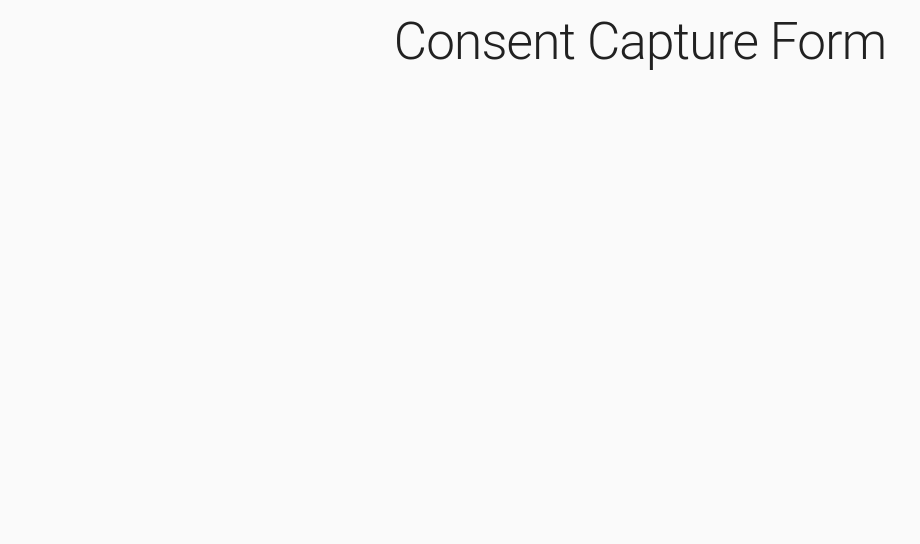
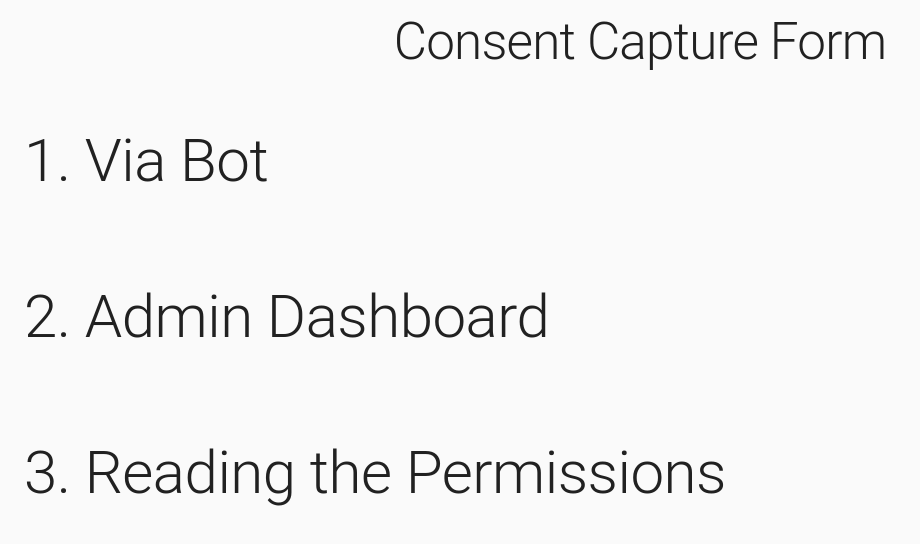
Before and after one commit to jcunanan05/smartsaver-cap-form, a React (Create React App) app: page / in a window 1280 px wide. Shown: the top 544 px of the page, without its empty margins (0-920 px from the left). Built offline with nearby package versions, Linux system fonts and the light colour scheme.

Commit message:
Add Section Component

```diff
--- a/src/App.js
+++ b/src/App.js
@@ -1,11 +1,22 @@
 import React from 'react';
 import ThemeContainer from './styles/ThemeContainer';
 import Header from './components/Header';
+import Typography from '@material-ui/core/Typography';
+import Section from './components/Section';
 
 function App() {
   return (
     <div className="App">
       <Header title="Consent Capture Form" />
+      <Section>
+        <Typography variant="h2">{'1. Via Bot'}</Typography>
+      </Section>
+      <Section>
+        <Typography variant="h2">{'2. Admin Dashboard'}</Typography>
+      </Section>
+      <Section>
+        <Typography variant="h2">{'3. Reading the Permissions'}</Typography>
+      </Section>
     </div>
   );
 }
--- /dev/null
+++ b/src/components/Section.css
@@ -0,0 +1,12 @@
+.section {
+  padding: 3rem 1.5rem;
+}
+
+@media screen and (min-width: 1088px) {
+  .section.is-medium {
+    padding: 9rem 1.5rem;
+  }
+  .section.is-large {
+    padding: 18rem 1.5rem;
+  }
+}
--- /dev/null
+++ b/src/components/Section.js
@@ -0,0 +1,8 @@
+import React from 'react';
+import './Section.css';
+
+function Section({ children, className = '' }) {
+  return <section className={`section ${className}`}>{children}</section>;
+}
+
+export default Section;
```
